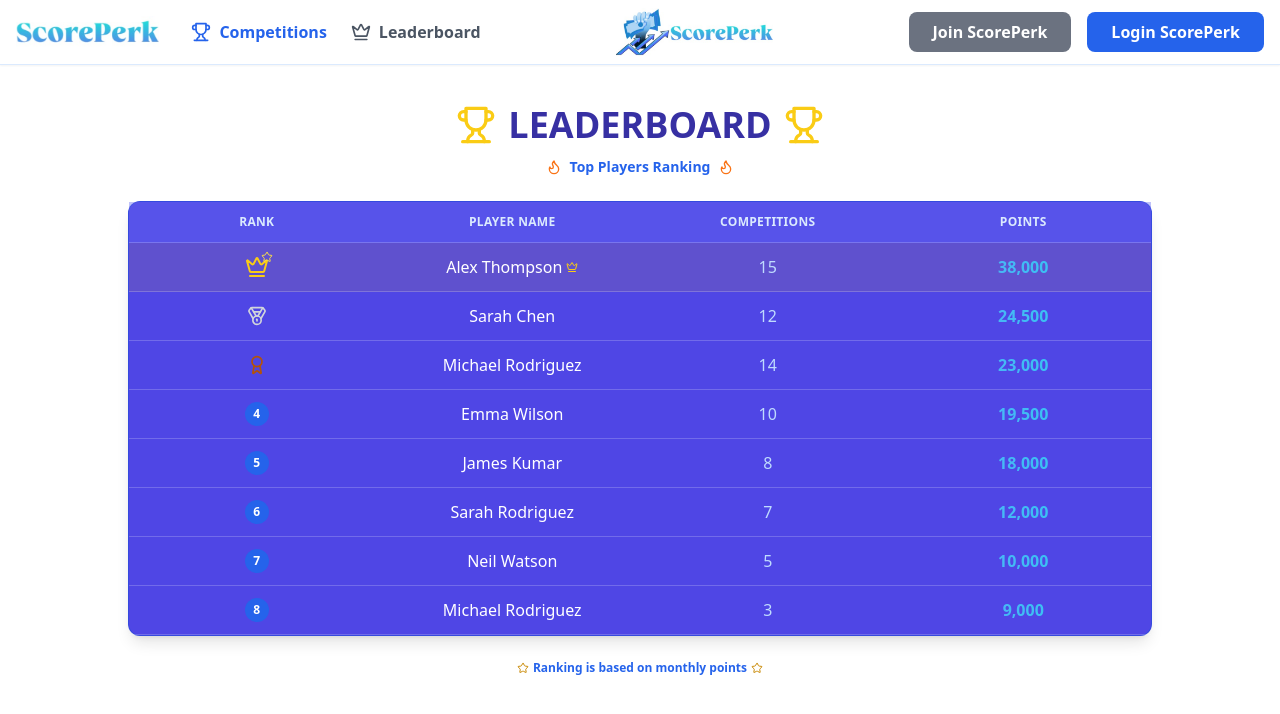
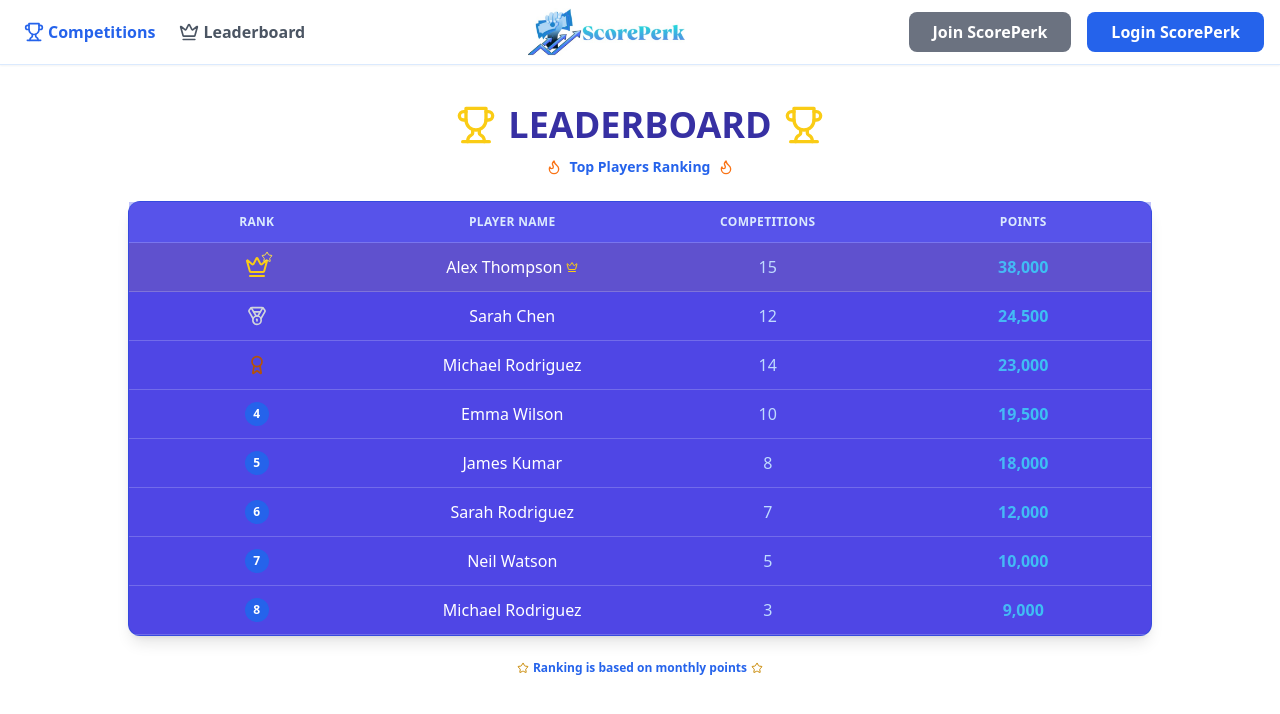
Before and after one commit to Competitionskills/Competition-skills-frontend, a React (Create React App) app: page /Leaderboard in a window 1280 px wide. Shown: the top 714 px of the page. Built offline with nearby package versions, Linux system fonts and the light colour scheme.

Commit message:
Update Header.tsx
updated header with no scoreperk logo on left

```diff
--- a/src/components/Header.tsx
+++ b/src/components/Header.tsx
@@ -3,7 +3,7 @@ import { Link } from "react-router-dom";
 import { Trophy, Crown } from "lucide-react";
 
 import centerLogo from "../images/center-logo.jpg";
-import scorePerkImg from "../images/scoreperk-img.jpg"; // New left-side logo
+
 
 const Header = () => {
   return (
@@ -12,16 +12,14 @@ const Header = () => {
         <div className="flex justify-around items-center h-16">
           {/* Left Section with New Logo */}
           <div className="flex items-center space-x-8">
-            <Link to="/" className="flex items-center">
-              <img src={scorePerkImg} alt="ScorePerk Logo" className="h-8 w-auto" />
-            </Link>
+
             <div className="hidden md:flex space-x-6">
-              <Link to="/dashboard" className="flex items-center text-blue-600 font-semibold hover:text-blue-700 transition-colors">
-                <Trophy className="w-5 h-5 mr-2" />
+              <Link to="/dashboard" className="flex items-center text-blue-600 font-bold hover:text-blue-700 transition-colors ">
+                <Trophy className="w-5 h-5 ml-2 mr-1" />
                 Competitions
               </Link>
-              <Link to="/leaderboard" className="flex items-center text-gray-600 hover:text-blue-600 font-semibold transition-colors">
-                <Crown className="w-5 h-5 mr-2" />
+              <Link to="/leaderboard" className="flex items-center text-gray-600 hover:text-blue-600 font-bold transition-colors">
+                <Crown className="w-5 h-5 mr-1" />
                 Leaderboard
               </Link>
             </div>
```
